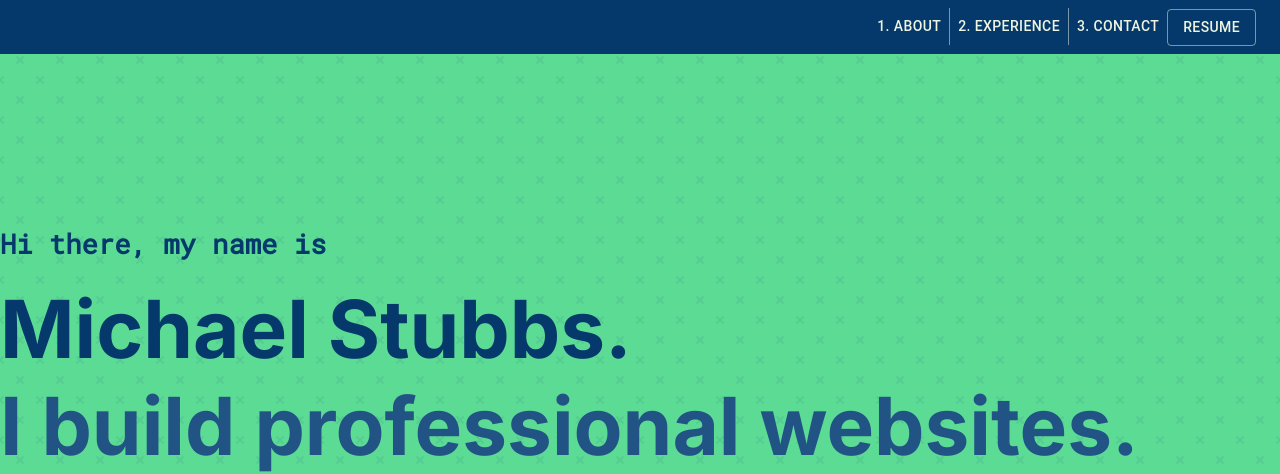
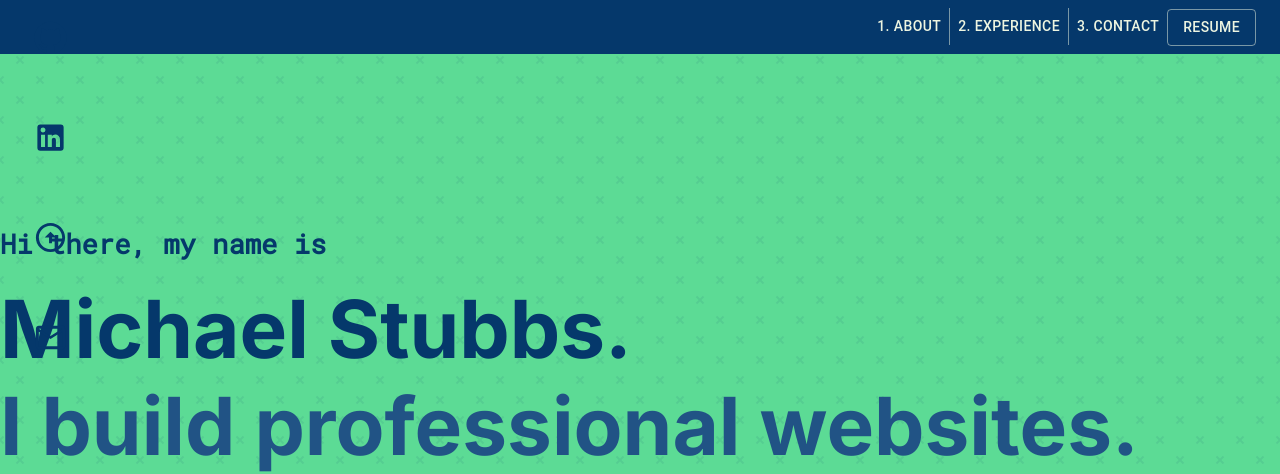
Before and after one commit to michael-stubbs/Portfolio, a React (Create React App) app: page / in a window 1280 px wide. Shown: the top 474 px of the page. Built offline with nearby package versions, Linux system fonts and the light colour scheme.

Commit message:
add MUI icons and style

```diff
--- a/package.json
+++ b/package.json
@@ -5,6 +5,7 @@
   "dependencies": {
     "@emotion/react": "^11.4.1",
     "@emotion/styled": "^11.3.0",
+    "@mui/icons-material": "^5.0.1",
     "@mui/material": "^5.0.0-rc.1",
     "@testing-library/jest-dom": "^5.14.1",
     "@testing-library/react": "^11.2.7",
@@ -12,8 +13,7 @@
     "react": "^17.0.2",
     "react-dom": "^17.0.2",
     "react-scripts": "4.0.3",
-    "sass": "^1.42.1",
-    "web-vitals": "^1.1.2"
+    "sass": "^1.42.1"
   },
   "scripts": {
     "start": "react-scripts start",
--- a/src/App.js
+++ b/src/App.js
@@ -2,6 +2,7 @@
 import Header from "./components/Header";
 import Main from "./components/Main";
 import About from "./components/About";
+import Sidebars from "./components/Sidebars";
 
 function App() {
   return (
@@ -11,6 +12,7 @@
         <Main />
         <About />
       </div>
+      <Sidebars />
     </div>
   );
 }
--- /dev/null
+++ b/src/Styles/Sidebar.module.scss
@@ -0,0 +1,31 @@
+.sidebar {
+   width: 40px;
+   position: fixed;
+   bottom: 0px;
+   left: 30px;
+   right: auto;
+   z-index: 10;
+}
+
+.sociallist {
+    display: flex;
+    flex-direction: column;
+    -moz-box-align: center;
+    align-items: center;
+    margin: 0px;
+    padding: 0px;
+    list-style: outside none none;
+}
+
+.sidebar:after {
+    content: "";
+    display: block;
+    width: 1px;
+    height: 400px;
+    margin: 0px auto;
+    color: #05386b;
+}
+
+.customList {
+    line-height: 100px;
+}
--- a/src/components/Sidebars.jsx
+++ b/src/components/Sidebars.jsx
@@ -0,0 +1,67 @@
+import { createTheme, ThemeProvider } from "@mui/material";
+
+import GitHubIcon from "@mui/icons-material/GitHub";
+import LinkedInIcon from "@mui/icons-material/LinkedIn";
+import ArrowCircleUpIcon from "@mui/icons-material/ArrowCircleUp";
+import MailOutlineIcon from "@mui/icons-material/MailOutline";
+
+import styles from "../styles/Sidebar.module.scss";
+
+const theme = createTheme({
+  palette: {
+    primary: {
+      main: "#05386b",
+    },
+  },
+});
+
+function Sidebars() {
+  return (
+    <div className={styles.sidebar}>
+      <ThemeProvider theme={theme}>
+        <ul className={styles.sociallist}>
+          <div className={styles.customList}>
+            <li>
+              <a
+                href="https://github.com/michael-stubbs"
+                rel="noreferrer"
+                target="_blank"
+              >
+                <GitHubIcon color="primary" fontSize="large" />
+              </a>
+            </li>
+            <li>
+              <a
+                href="https://www.linkedin.com/in/michaelstubbsdev/"
+                rel="noreferrer"
+                target="_blank"
+              >
+                <LinkedInIcon color="primary" fontSize="large" />
+              </a>
+            </li>
+            <li>
+              <a
+                href="https://www.upwork.com/freelancers/~0109b85efb3e634933"
+                rel="noreferrer"
+                target="_blank"
+              >
+                <ArrowCircleUpIcon color="primary" fontSize="large" />
+              </a>
+            </li>
+            <li>
+              <a
+                href="mailto:michaelstubbsdev@gmail.com"
+                rel="noreferrer"
+                target="_blank"
+              >
+                <MailOutlineIcon color="primary" fontSize="large" />
+              </a>
+            </li>
+          </div>
+        </ul>
+      </ThemeProvider>
+    </div>
+  );
+}
+
+export default Sidebars;
```
Also changed, not shown: 1 other file (tests, documents, lock files or other folders).
